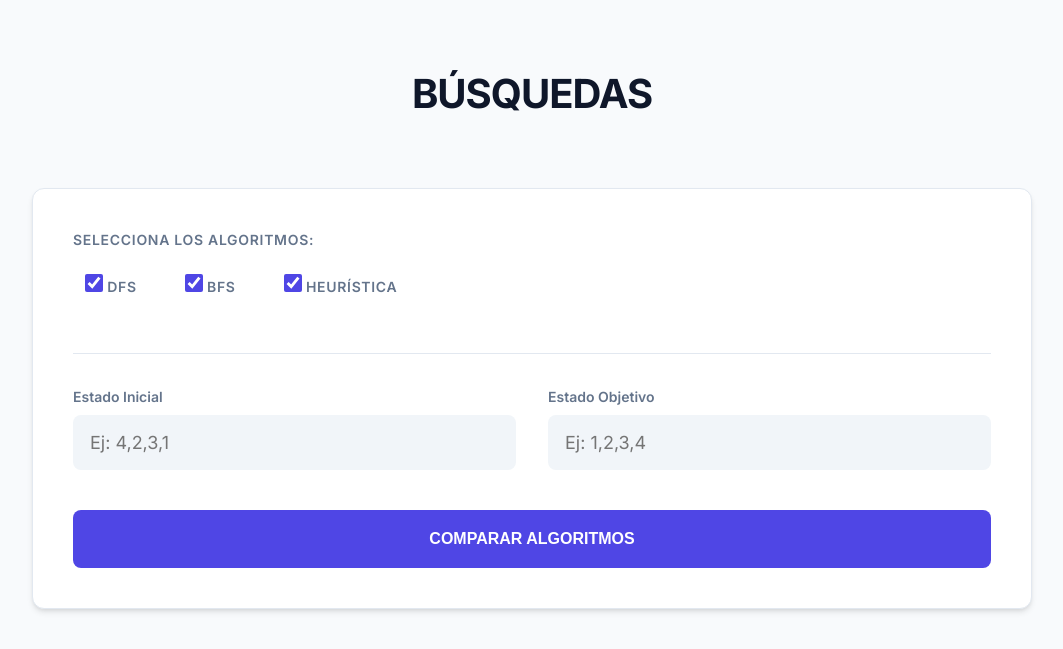
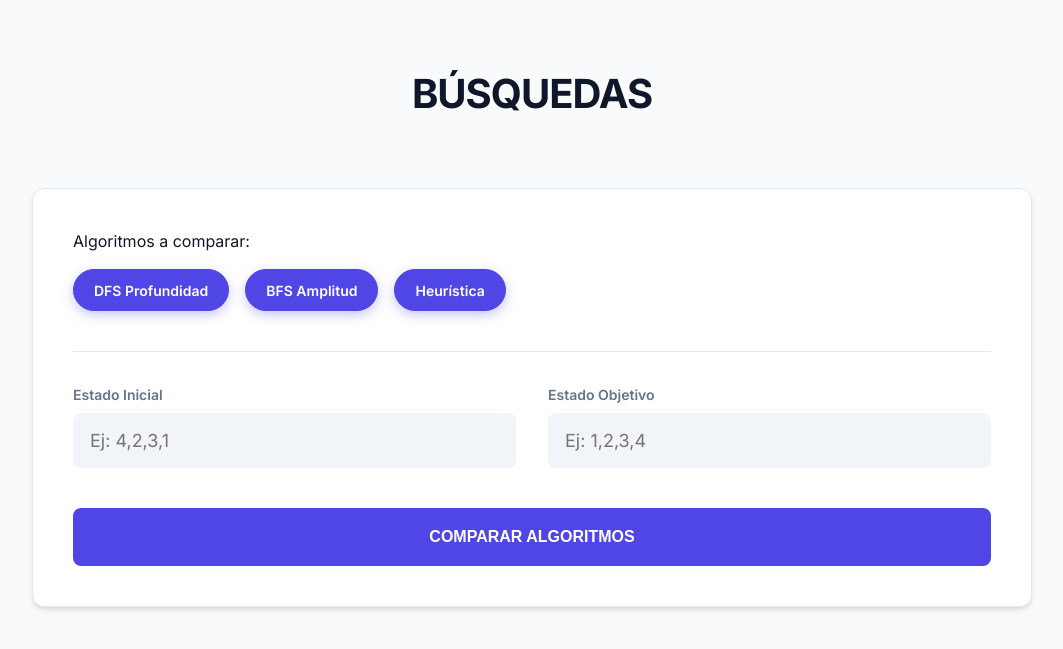
Before and after one commit to CAMCDI/busquedas, a Flask app: page / in a window 1280 px wide. Shown: the top 649 px of the page, without its empty margins (108-1171 px from the left). Run offline with Flask 3, Linux system fonts and the light colour scheme.

Commit message:
UI Enhancement: Replace checkboxes with modern chip selection

```diff
--- a/static/css/styles.css
+++ b/static/css/styles.css
@@ -54,46 +54,44 @@ h1 {
 }
 
 .selection-group {
-    margin-bottom: 2rem;
+    margin-bottom: 2.5rem;
 }
 
-.selection-group label {
+.chip-container {
+    display: flex;
+    gap: 1rem;
+    flex-wrap: wrap;
+    margin-top: 1rem;
+}
+
+.algo-chip {
+    padding: 0.6rem 1.25rem;
+    background: #f1f5f9;
+    color: var(--text-muted);
+    border: 1px solid var(--border);
+    border-radius: 50px;
     font-size: 0.875rem;
     font-weight: 600;
-    color: var(--text-muted);
-    text-transform: uppercase;
-    letter-spacing: 0.05em;
-    display: block;
-    margin-bottom: 1rem;
+    cursor: pointer;
+    transition: all 0.2s cubic-bezier(0.4, 0, 0.2, 1);
+    user-select: none;
 }
 
-.checkbox-grid {
-    display: flex;
-    gap: 1.5rem;
-    flex-wrap: wrap;
+.algo-chip:hover {
+    background: #e2e8f0;
+    color: var(--text);
+    transform: translateY(-1px);
 }
 
-.check-item {
-    display: flex;
-    align-items: center;
-    gap: 0.75rem;
-    font-size: 0.95rem;
-    font-weight: 500;
-    cursor: pointer;
-    padding: 0.5rem 0.75rem;
-    border-radius: 8px;
-    transition: background 0.2s;
+.algo-chip.active {
+    background: var(--primary);
+    color: white;
+    border-color: var(--primary);
+    box-shadow: 0 4px 12px rgba(79, 70, 229, 0.3);
 }
 
-.check-item:hover {
-    background: #f1f5f9;
-}
-
-.check-item input[type="checkbox"] {
-    width: 1.125rem;
-    height: 1.125rem;
-    accent-color: var(--primary);
-    cursor: pointer;
+.algo-chip.active:hover {
+    background: var(--primary-hover);
 }
 
 #puzzle-inputs {
--- a/static/js/main.js
+++ b/static/js/main.js
@@ -8,14 +8,17 @@ document.addEventListener('DOMContentLoaded', () => {
     const startStateInput = document.getElementById('start-state');
     const goalStateInput = document.getElementById('goal-state');
 
-    // Checkboxes
-    const checks = {
-        dfs: document.getElementById('check-dfs'),
-        bfs: document.getElementById('check-bfs'),
-        heuristic: document.getElementById('check-heuristic')
-    };
+    // Chips Selection Logic
+    const chipContainer = document.getElementById('algo-chips');
+    const chips = chipContainer.querySelectorAll('.algo-chip');
 
-    // Result Columns
+    chips.forEach(chip => {
+        chip.addEventListener('click', () => {
+            chip.classList.toggle('active');
+        });
+    });
+
+    // Result Columns Mapping
     const columns = {
         dfs: document.getElementById('dfs-results'),
         bfs: document.getElementById('bfs-results'),
@@ -25,7 +28,11 @@ document.addEventListener('DOMContentLoaded', () => {
     solveBtn.addEventListener('click', async () => {
         const start = startStateInput.value;
         const goal = goalStateInput.value;
-        const selectedAlgos = Object.keys(checks).filter(key => checks[key].checked);
+
+        // Get active algorithms from chips
+        const selectedAlgos = Array.from(chips)
+            .filter(c => c.classList.contains('active'))
+            .map(c => c.getAttribute('data-algo'));
 
         if (selectedAlgos.length === 0) {
             showError("Por favor selecciona al menos un algoritmo.");
@@ -68,6 +75,8 @@ document.addEventListener('DOMContentLoaded', () => {
 
         Object.keys(columns).forEach(key => {
             const col = columns[key];
+            if (!col) return;
+
             col.querySelector('.stats-compact').innerHTML = '';
             col.querySelector('.path-visualizer-vertical').innerHTML = '';
 
@@ -85,6 +94,8 @@ document.addEventListener('DOMContentLoaded', () => {
 
         Object.keys(data).forEach(algo => {
             const col = columns[algo];
+            if (!col) return;
+
             const result = data[algo];
 
             if (!result || !result.path) {
@@ -94,8 +105,8 @@ document.addEventListener('DOMContentLoaded', () => {
 
             // Render Stats
             col.querySelector('.stats-compact').innerHTML = `
-                <div class="stat-mini"><span>Pasos:</span> ${result.steps}</div>
-                <div class="stat-mini"><span>Tiempo:</span> ${result.time}ms</div>
+                <div class="stat-mini"><span>Pasos</span> ${result.steps}</div>
+                <div class="stat-mini"><span>Tiempo</span> ${result.time}ms</div>
             `;
 
             // Render Path
--- a/templates/index.html
+++ b/templates/index.html
@@ -16,17 +16,11 @@
 
         <section class="config-card">
             <div class="selection-group">
-                <label>Selecciona los algoritmos:</label>
-                <div class="checkbox-grid">
-                    <label class="check-item">
-                        <input type="checkbox" id="check-dfs" checked> DFS
-                    </label>
-                    <label class="check-item">
-                        <input type="checkbox" id="check-bfs" checked> BFS
-                    </label>
-                    <label class="check-item">
-                        <input type="checkbox" id="check-heuristic" checked> Heurística
-                    </label>
+                <label>Algoritmos a comparar:</label>
+                <div id="algo-chips" class="chip-container">
+                    <div class="algo-chip active" data-algo="dfs">DFS Profundidad</div>
+                    <div class="algo-chip active" data-algo="bfs">BFS Amplitud</div>
+                    <div class="algo-chip active" data-algo="heuristic">Heurística</div>
                 </div>
             </div>
 
```
